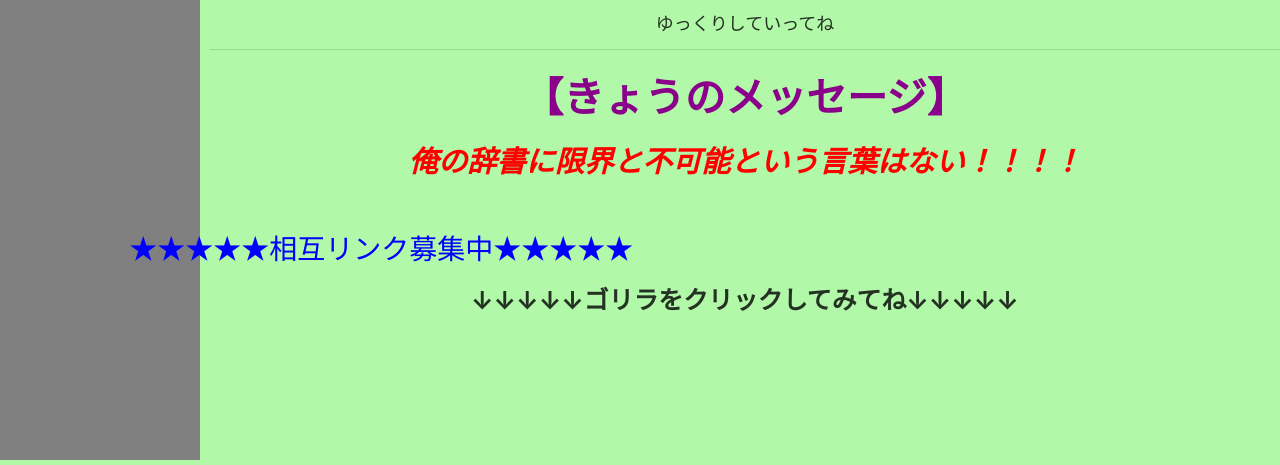
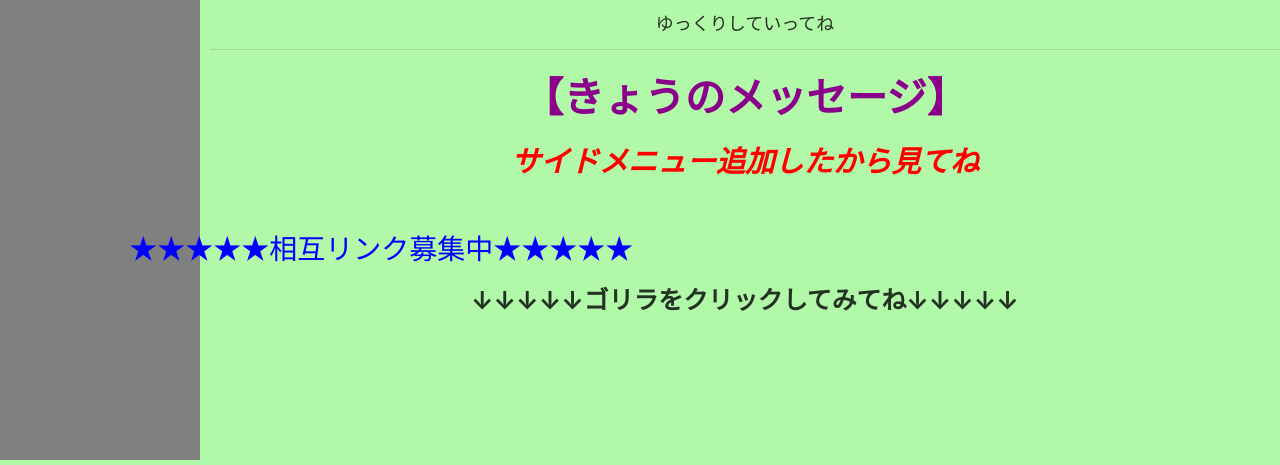
Before and after one commit to kkazuki0312/my-site, a Gatsby site: page / in a window 1280 px wide. Shown: the part 417-882 px from the top of the page. Built offline with nearby package versions, Linux system fonts and the light colour scheme; Gatsby itself is replaced by a stand-in of ours.

Commit message:
今日のメッセージ更新

```diff
--- a/src/pages/index.js
+++ b/src/pages/index.js
@@ -83,7 +83,7 @@ const IndexPage = () => {
         </table>
       </div>
       <h1 className="darkmagenta">【きょうのメッセージ】</h1>
-      <h2 className="red">俺の辞書に限界と不可能という言葉はない！！！！</h2>
+      <h2 className="red">サイドメニュー追加したから見てね</h2>
       <div className="marquee">
         <p>★★★★★相互リンク募集中★★★★★</p>
       </div>
```
